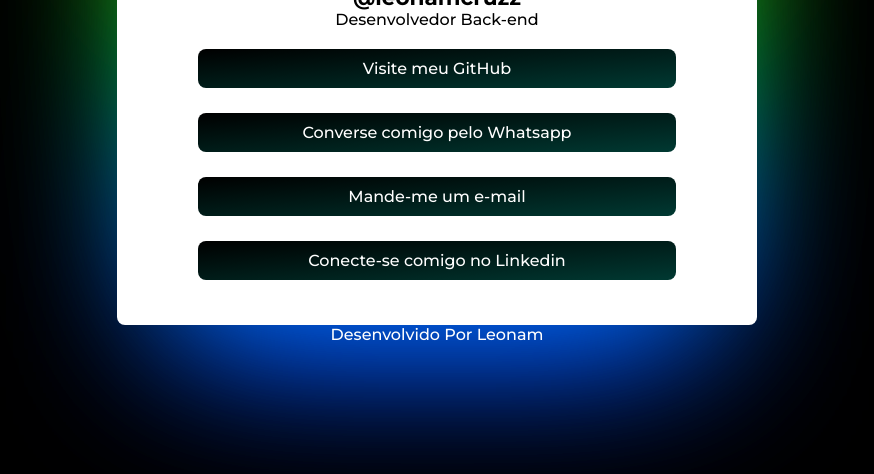
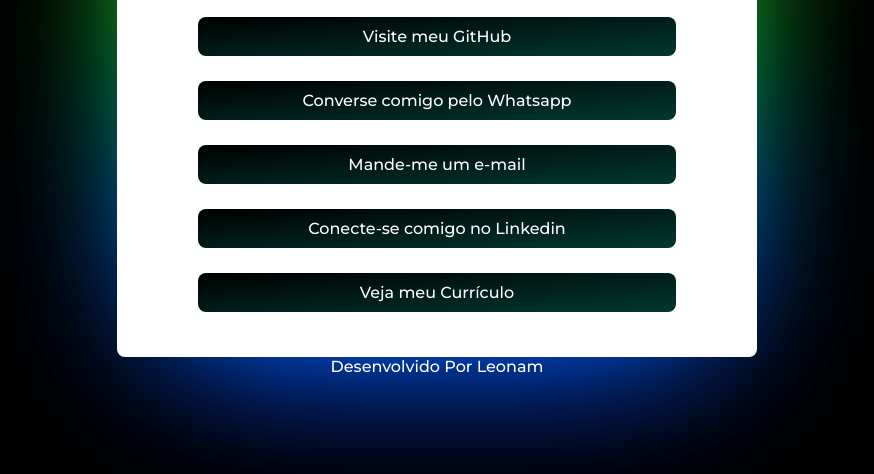
Before and after one commit to leonamCruz/about_me, a plain HTML site: page index.html in a window 1280 px wide. Shown: the part 326-800 px from the top of the page, without its empty margins (203-1077 px from the left). Drawn offline with Linux system fonts and the light colour scheme.

Commit message:
Add Link - CV

```diff
--- a/index.html
+++ b/index.html
@@ -20,6 +20,7 @@
 			<a href="https://api.whatsapp.com/send?phone=61992648306">Converse comigo pelo Whatsapp</a>
 			<a href="mailto:leonam447@gmail.com">Mande-me um e-mail</a>
 			<a href="https://www.linkedin.com/in/leonamcruz/">Conecte-se comigo no Linkedin</a>
+			<a href="cv.pdf">Veja meu Currículo</a>
 		</main>
 	</section>
 </body>
```
Also changed, not shown: 1 other file.
